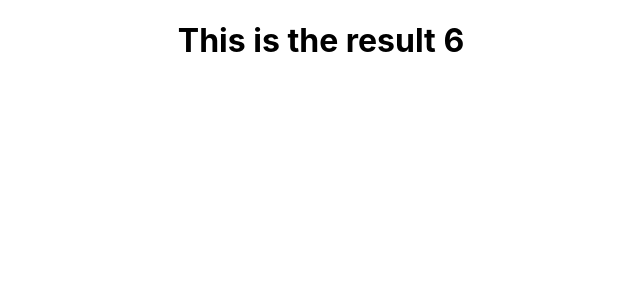
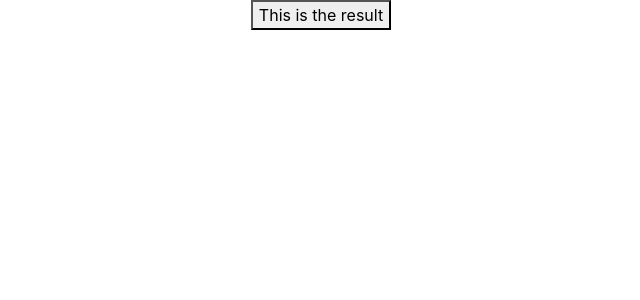
Before and after one commit to teslah22/conductor-calculator, a React (Create React App) app: page / in a window 1280 px wide. Shown: the top 300 px of the page, without its empty margins (319-959 px from the left). Built offline with nearby package versions, Linux system fonts and the light colour scheme.

Commit message:
Install reactstrap module.

```diff
--- a/package.json
+++ b/package.json
@@ -6,9 +6,11 @@
     "@testing-library/jest-dom": "^5.11.4",
     "@testing-library/react": "^11.1.0",
     "@testing-library/user-event": "^12.1.10",
+    "bootstrap": "^4.6.0",
     "react": "^17.0.1",
     "react-dom": "^17.0.1",
     "react-scripts": "4.0.2",
+    "reactstrap": "^8.9.0",
     "web-vitals": "^1.0.1"
   },
   "scripts": {
--- a/src/components/Calculator.js
+++ b/src/components/Calculator.js
@@ -1,16 +1,15 @@
-import React, {Component } from 'react'
-
+import React, {Component } from 'react';
+import {card, button} from 'reactstrap';
 
 
 class Calculator extends Component {
 
     render() {
-        const a = 2;
-        const b = 3;
+
         return (
-            <h1>
-                This is the result {a * b}
-            </h1>
+            <button>
+                This is the result
+            </button>
         )
     }
 }
--- /dev/null
+++ b/src/components/Conductor.js
@@ -0,0 +1,3 @@
+import React, {Component} from 'react';
+// import {Card, CardBody, Table} from "reactstrap";
+// import data from './data/PowerConductors.json';
--- a/src/index.js
+++ b/src/index.js
@@ -1,5 +1,6 @@
 import React from 'react';
 import ReactDOM from 'react-dom';
+import 'bootstrap/dist/css/bootstrap.min.css'
 import './index.css';
 import App from './App';
 import reportWebVitals from './reportWebVitals';
```
Also changed, not shown: src/components/Conductor.css (added), src/components/data/PowerConductors.json (renamed from src/PowerConductors.json), 2 other files (tests, documents, lock files or other folders).
